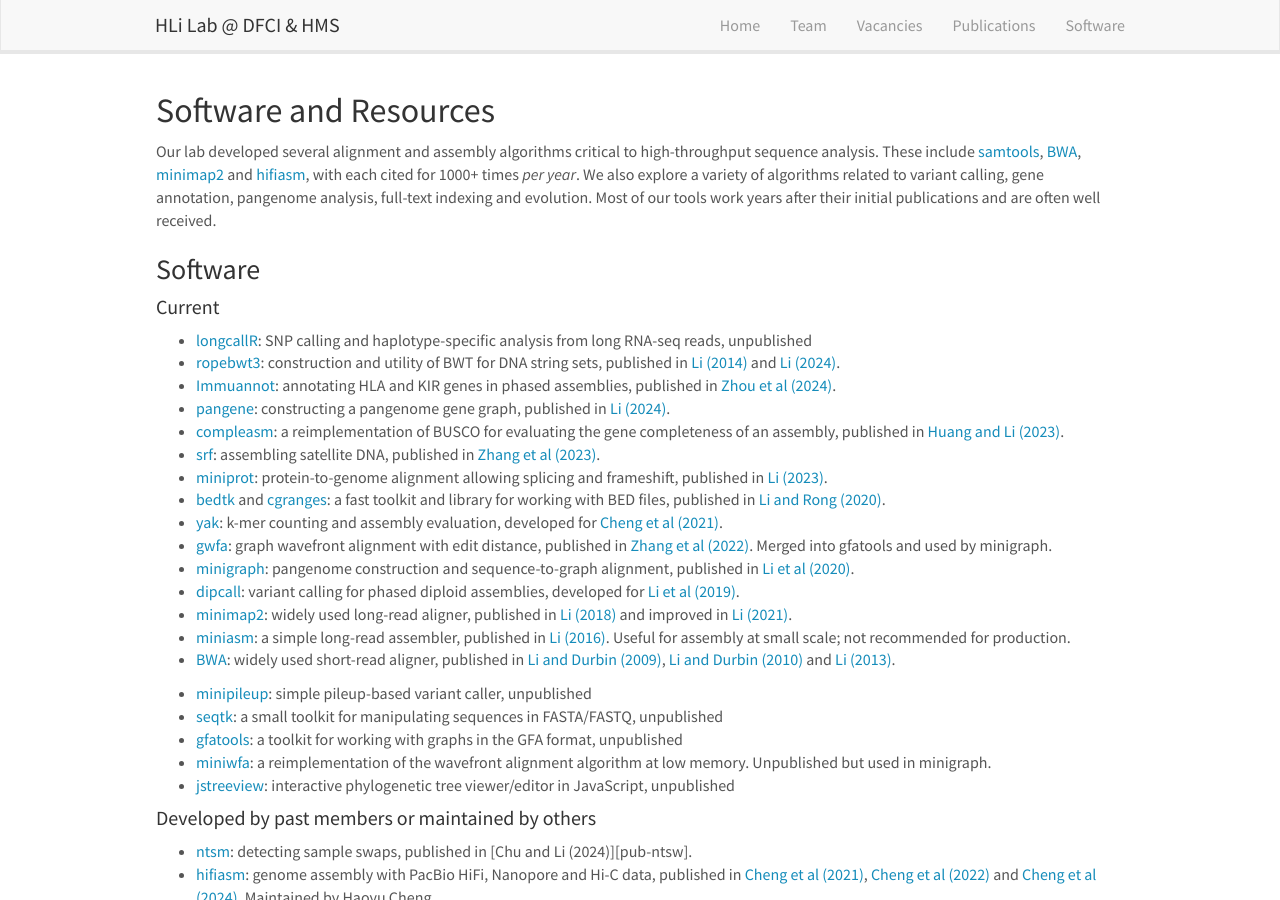
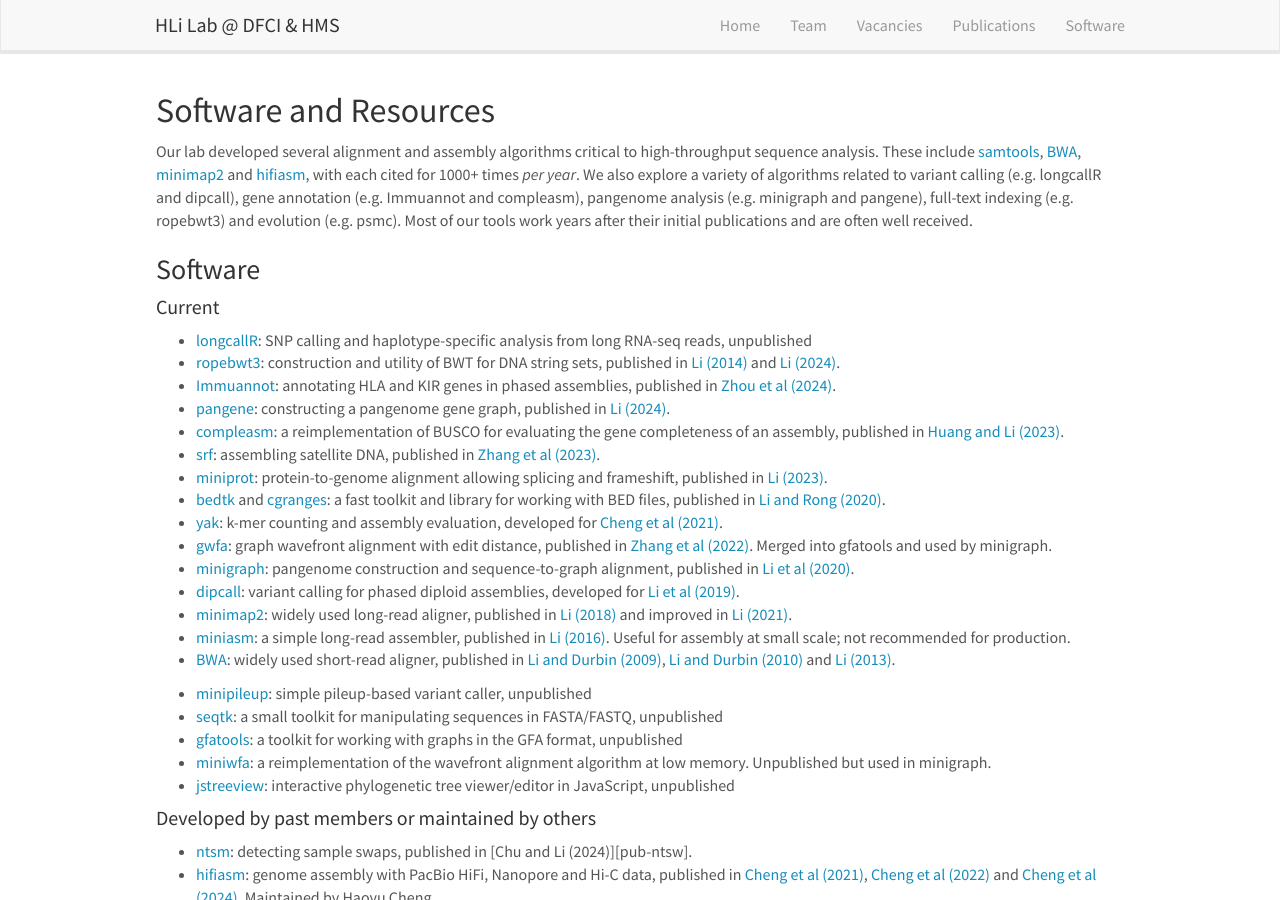
Before and after one commit to hlilab/hlilab.github.io, a Jekyll site: the page built from _pages/software.md, in a window 1280 px wide and 900 px high. Built offline with Jekyll 4.4.1, drawn with Linux system fonts in a browser that asks for light colours; nearby versions of some CDN libraries.

Commit message:
give examples

```diff
--- a/_pages/software.md
+++ b/_pages/software.md
@@ -11,7 +11,11 @@ permalink: /software
 Our lab developed several alignment and assembly algorithms critical to high-throughput sequence analysis.
 These include [samtools][sw-samtools], [BWA][sw-bwa], [minimap2][sw-minimap2] and [hifiasm][sw-hifiasm],
 with each cited for 1000+ times *per year*.
-We also explore a variety of algorithms related to variant calling, gene annotation, pangenome analysis, full-text indexing and evolution.
+We also explore a variety of algorithms related to variant calling (e.g. longcallR and dipcall),
+gene annotation (e.g. Immuannot and compleasm),
+pangenome analysis (e.g. minigraph and pangene),
+full-text indexing (e.g. ropebwt3)
+and evolution (e.g. psmc).
 Most of our tools work years after their initial publications and are often well received.
 
 ### Software
```
